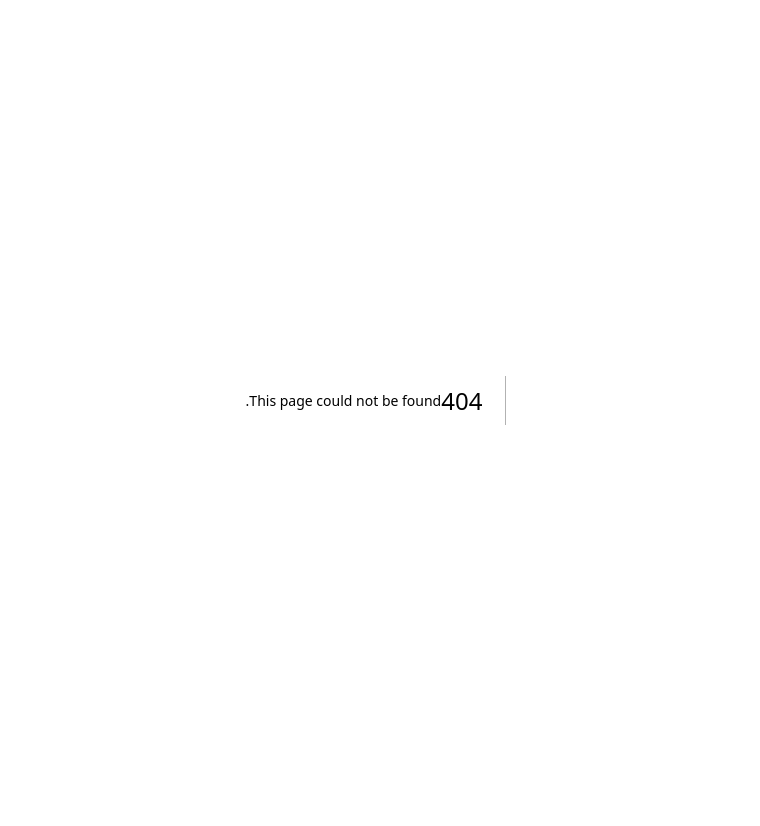
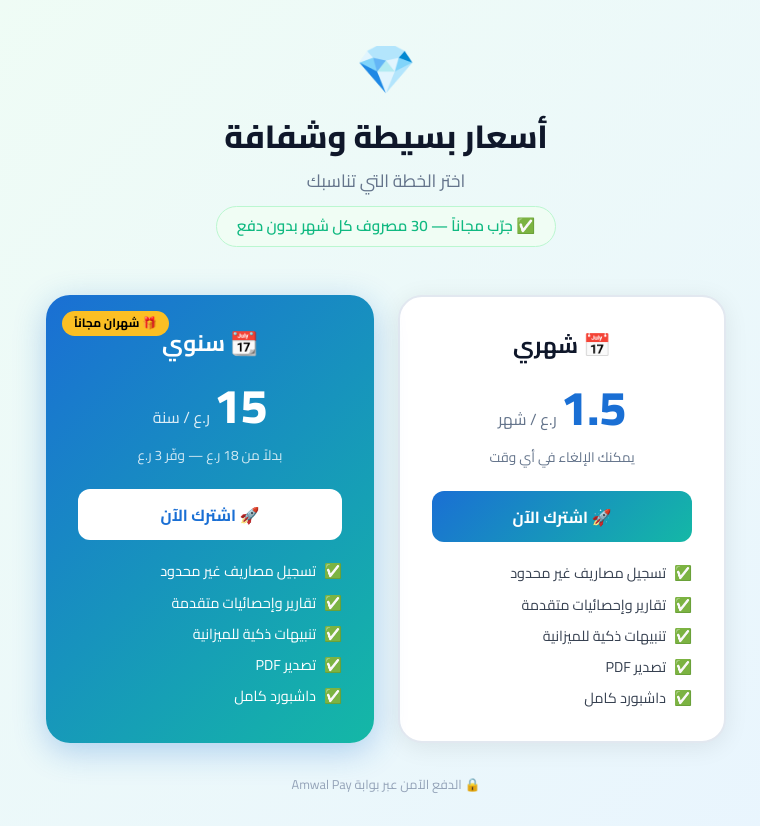
Before and after one commit to baz96997-rgb/finance-dashboard, a Next.js app: page /pricing in a window 1280 px wide. Before the commit this address had no page. Shown: the whole page, without its empty margins (254-1014 px from the left). Before the commit the page ends 800 px from the top, so only its background shows below. Built offline with nearby package versions, Linux system fonts and the light colour scheme.

Commit message:
feat: add Arabic pricing page with Amwal payment

```diff
--- /dev/null
+++ b/src/app/pricing/page.tsx
@@ -0,0 +1,189 @@
+"use client";
+import { useState, useEffect } from "react";
+import { useSearchParams } from "next/navigation";
+import { Suspense } from "react";
+
+function PricingContent() {
+  const params = useSearchParams();
+  const phone = params.get("phone") ?? "";
+  const [loading, setLoading] = useState<"monthly" | "yearly" | null>(null);
+  const [error, setError] = useState("");
+
+  async function handleSubscribe(plan: "monthly" | "yearly") {
+    setLoading(plan);
+    setError("");
+    try {
+      const res = await fetch("/api/create-payment", {
+        method: "POST",
+        headers: { "Content-Type": "application/json" },
+        body: JSON.stringify({ phone, plan }),
+      });
+      const data = await res.json();
+      if (data.url) {
+        window.location.href = data.url;
+      } else {
+        setError(data.error ?? "حدث خطأ، يرجى المحاولة مرة أخرى");
+        setLoading(null);
+      }
+    } catch {
+      setError("حدث خطأ في الاتصال");
+      setLoading(null);
+    }
+  }
+
+  return (
+    <div style={{
+      minHeight: "100vh",
+      background: "linear-gradient(135deg, #f0fdf4 0%, #e8f4ff 100%)",
+      fontFamily: "'Cairo', sans-serif",
+      direction: "rtl",
+      padding: "2rem 1rem",
+    }}>
+      {/* Header */}
+      <div style={{ textAlign: "center", marginBottom: "3rem" }}>
+        <div style={{ fontSize: "3rem", marginBottom: "0.5rem" }}>💎</div>
+        <h1 style={{ fontSize: "2rem", fontWeight: 800, color: "#0f172a", margin: "0 0 0.5rem" }}>
+          أسعار بسيطة وشفافة
+        </h1>
+        <p style={{ color: "#64748b", fontSize: "1.1rem", margin: "0 0 0.75rem" }}>
+          اختر الخطة التي تناسبك
+        </p>
+        <p style={{
+          color: "#10b981", fontWeight: 600, fontSize: "0.95rem",
+          background: "#f0fdf4", border: "1px solid #bbf7d0",
+          padding: "0.5rem 1.25rem", borderRadius: "999px", display: "inline-block",
+        }}>
+          ✅ جرّب مجاناً — 30 مصروف كل شهر بدون دفع
+        </p>
+      </div>
+
+      {/* Cards */}
+      <div style={{
+        display: "grid", gridTemplateColumns: "repeat(auto-fit, minmax(280px, 1fr))",
+        gap: "1.5rem", maxWidth: "680px", margin: "0 auto 2rem",
+      }}>
+        {/* Monthly Card */}
+        <div style={{
+          background: "#fff", borderRadius: "24px",
+          padding: "2rem", boxShadow: "0 4px 24px rgba(0,0,0,0.08)",
+          border: "2px solid #e2e8f0", position: "relative",
+        }}>
+          <div style={{ textAlign: "center", marginBottom: "1.5rem" }}>
+            <h2 style={{ fontSize: "1.4rem", fontWeight: 700, margin: "0 0 0.5rem", color: "#0f172a" }}>
+              📅 شهري
+            </h2>
+            <div style={{ display: "flex", alignItems: "baseline", justifyContent: "center", gap: "0.25rem" }}>
+              <span style={{ fontSize: "3rem", fontWeight: 800, color: "#1a6fd4" }}>1.5</span>
+              <span style={{ color: "#64748b", fontSize: "1rem" }}>ر.ع / شهر</span>
+            </div>
+            <p style={{ color: "#64748b", fontSize: "0.85rem", margin: "0.25rem 0 0" }}>
+              يمكنك الإلغاء في أي وقت
+            </p>
+          </div>
+          <button
+            onClick={() => handleSubscribe("monthly")}
+            disabled={loading !== null}
+            style={{
+              width: "100%", padding: "0.85rem",
+              background: loading === "monthly" ? "#94a3b8" : "linear-gradient(135deg, #1a6fd4, #14b8a6)",
+              color: "#fff", border: "none", borderRadius: "12px",
+              fontSize: "1rem", fontWeight: 700, cursor: loading !== null ? "not-allowed" : "pointer",
+              marginBottom: "1.25rem", fontFamily: "'Cairo', sans-serif",
+              transition: "all 0.2s",
+            }}
+          >
+            {loading === "monthly" ? "⏳ جاري التجهيز..." : "🚀 اشترك الآن"}
+          </button>
+          <ul style={{ listStyle: "none", padding: 0, margin: 0, display: "flex", flexDirection: "column", gap: "0.6rem" }}>
+            {["تسجيل مصاريف غير محدود", "تقارير وإحصائيات متقدمة", "تنبيهات ذكية للميزانية", "تصدير PDF", "داشبورد كامل"].map(f => (
+              <li key={f} style={{ display: "flex", alignItems: "center", gap: "0.5rem", color: "#374151", fontSize: "0.9rem" }}>
+                <span style={{ color: "#10b981", flexShrink: 0 }}>✅</span> {f}
+              </li>
+            ))}
+          </ul>
+        </div>
+
+        {/* Yearly Card */}
+        <div style={{
+          background: "linear-gradient(135deg, #1a6fd4 0%, #14b8a6 100%)",
+          borderRadius: "24px", padding: "2rem",
+          boxShadow: "0 8px 32px rgba(26,111,212,0.3)",
+          position: "relative", color: "#fff",
+        }}>
+          <div style={{
+            position: "absolute", top: "1rem", left: "1rem",
+            background: "#fbbf24", color: "#000", fontSize: "0.75rem",
+            fontWeight: 700, padding: "0.2rem 0.75rem", borderRadius: "999px",
+          }}>
+            🎁 شهران مجاناً
+          </div>
+          <div style={{ textAlign: "center", marginBottom: "1.5rem" }}>
+            <h2 style={{ fontSize: "1.4rem", fontWeight: 700, margin: "0 0 0.5rem" }}>
+              📆 سنوي
+            </h2>
+            <div style={{ display: "flex", alignItems: "baseline", justifyContent: "center", gap: "0.25rem" }}>
+              <span style={{ fontSize: "3rem", fontWeight: 800 }}>15</span>
+              <span style={{ opacity: 0.85, fontSize: "1rem" }}>ر.ع / سنة</span>
+            </div>
+            <p style={{ opacity: 0.8, fontSize: "0.85rem", margin: "0.25rem 0 0" }}>
+              بدلاً من 18 ر.ع — وفّر 3 ر.ع
+            </p>
+          </div>
+          <button
+            onClick={() => handleSubscribe("yearly")}
+            disabled={loading !== null}
+            style={{
+              width: "100%", padding: "0.85rem",
+              background: loading === "yearly" ? "rgba(255,255,255,0.4)" : "#fff",
+              color: loading === "yearly" ? "#fff" : "#1a6fd4",
+              border: "none", borderRadius: "12px",
+              fontSize: "1rem", fontWeight: 700, cursor: loading !== null ? "not-allowed" : "pointer",
+              marginBottom: "1.25rem", fontFamily: "'Cairo', sans-serif",
+              transition: "all 0.2s",
+            }}
+          >
+            {loading === "yearly" ? "⏳ جاري التجهيز..." : "🚀 اشترك الآن"}
+          </button>
+          <ul style={{ listStyle: "none", padding: 0, margin: 0, display: "flex", flexDirection: "column", gap: "0.6rem" }}>
+            {["تسجيل مصاريف غير محدود", "تقارير وإحصائيات متقدمة", "تنبيهات ذكية للميزانية", "تصدير PDF", "داشبورد كامل"].map(f => (
+              <li key={f} style={{ display: "flex", alignItems: "center", gap: "0.5rem", fontSize: "0.9rem" }}>
+                <span style={{ color: "#bbf7d0", flexShrink: 0 }}>✅</span> {f}
+              </li>
+            ))}
+          </ul>
+        </div>
+      </div>
+
+      {/* Error */}
+      {error && (
+        <div style={{
+          maxWidth: "480px", margin: "0 auto 1rem",
+          background: "#fef2f2", border: "1px solid #fecaca",
+          borderRadius: "12px", padding: "1rem",
+          color: "#dc2626", textAlign: "center", fontSize: "0.9rem",
+        }}>
+          ❌ {error}
+        </div>
+      )}
+
+      {/* WhatsApp note */}
+      {phone && (
+        <p style={{ textAlign: "center", color: "#64748b", fontSize: "0.85rem" }}>
+          سيتم تفعيل الاشتراك على رقم واتساب: <strong dir="ltr">+{phone}</strong>
+        </p>
+      )}
+
+      <p style={{ textAlign: "center", color: "#94a3b8", fontSize: "0.8rem", marginTop: "2rem" }}>
+        🔒 الدفع الآمن عبر بوابة Amwal Pay
+      </p>
+    </div>
+  );
+}
+
+export default function PricingPage() {
+  return (
+    <Suspense>
+      <PricingContent />
+    </Suspense>
+  );
+}
```
